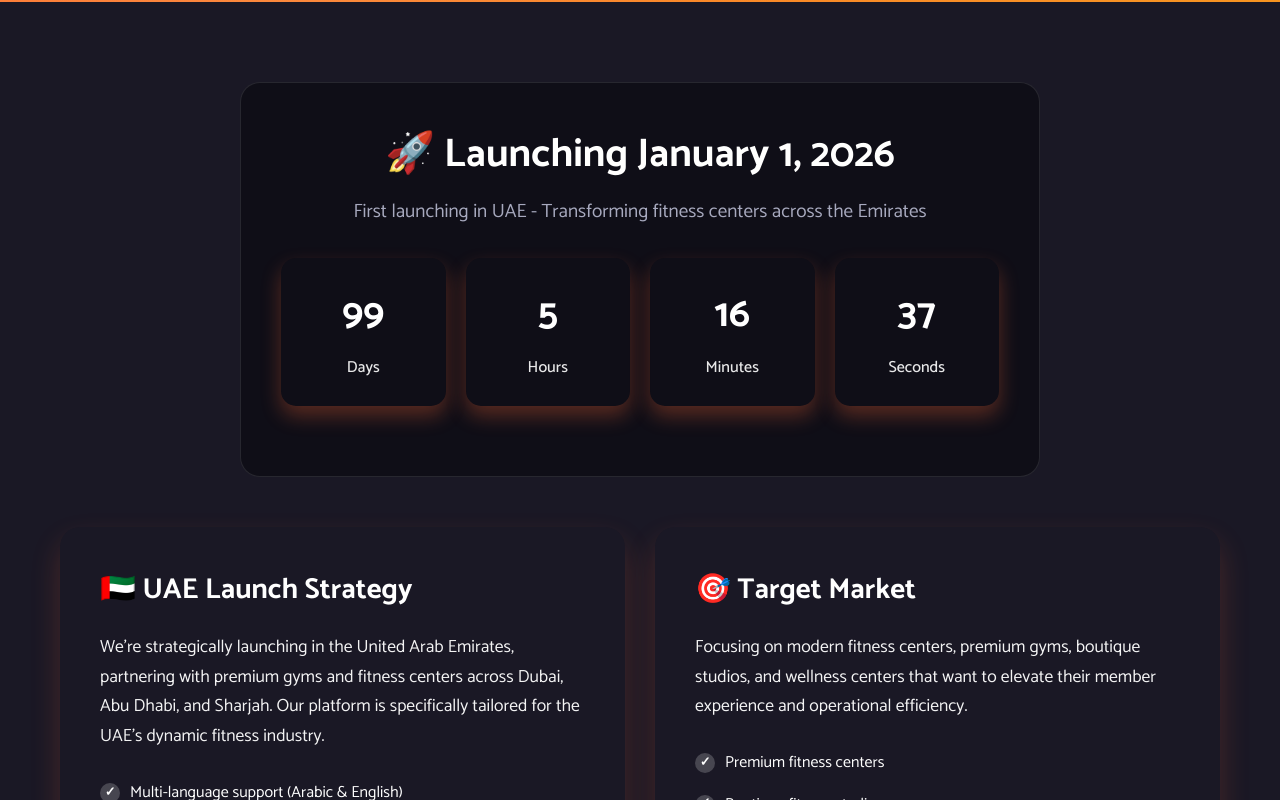
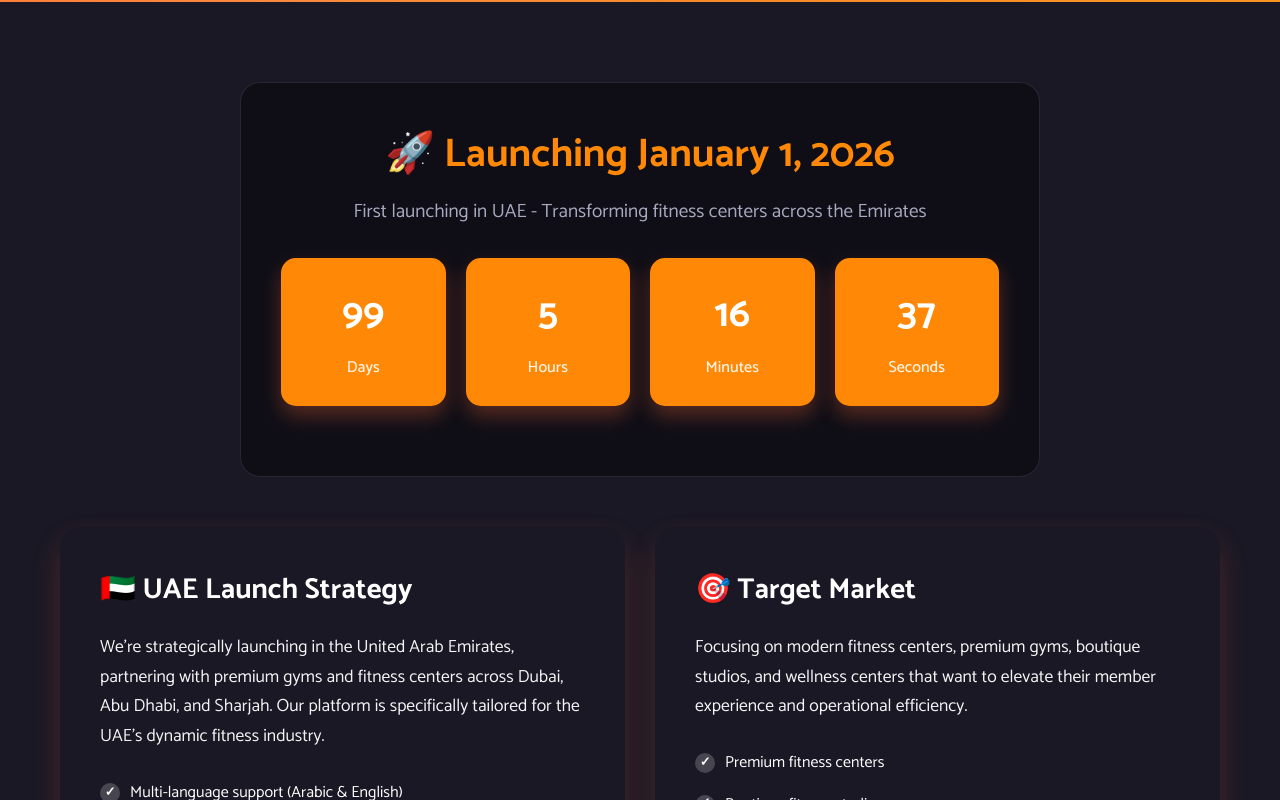
Before and after one commit to gowidebs/gowide-website, a React (Create React App) app: page /gymestry in a window 1280 px wide. Shown: the part 560-1360 px from the top of the page. Built offline with nearby package versions, Linux system fonts and the light colour scheme.

Commit message:
Fix Gymestry page color variables for light mode visibility

```diff
--- a/src/pages/Gymestry.js
+++ b/src/pages/Gymestry.js
@@ -156,7 +156,7 @@ const CountdownTitle = styled.h2`
   font-size: 2.5rem;
   font-weight: 700;
   margin-bottom: 10px;
-  color: var(--primary);
+  color: var(--primary-orange);
 `;
 
 const CountdownSubtitle = styled.p`
@@ -178,7 +178,7 @@ const CountdownTimer = styled.div`
 `;
 
 const TimeUnit = styled.div`
-  background: var(--primary);
+  background: var(--primary-orange);
   color: white;
   padding: 25px 15px;
   border-radius: 15px;
@@ -264,7 +264,7 @@ const SectionHeader = styled.div`
     font-size: clamp(2rem, 4vw, 3rem);
     font-weight: 700;
     margin-bottom: 15px;
-    color: var(--primary);
+    color: var(--primary-orange);
   }
 
   p {
@@ -309,7 +309,7 @@ const FeatureCard = styled.div`
   &:hover {
     transform: translateY(-8px);
     box-shadow: 0 20px 40px rgba(0, 0, 0, 0.15);
-    border-color: var(--primary);
+    border-color: var(--primary-orange);
 
     &::before {
       transform: scaleX(1);
@@ -341,7 +341,7 @@ const FeatureCard = styled.div`
     font-size: 1.4rem;
     font-weight: 700;
     margin-bottom: 15px;
-    color: var(--primary);
+    color: var(--primary-orange);
   }
 
   p {
@@ -374,7 +374,7 @@ const BenefitItem = styled.div`
   &:hover {
     transform: translateY(-5px);
     box-shadow: 0 15px 30px rgba(0, 0, 0, 0.2);
-    border-color: var(--primary);
+    border-color: var(--primary-orange);
   }
 
   .benefit-icon {
@@ -402,7 +402,7 @@ const BenefitItem = styled.div`
     font-size: 1.3rem;
     font-weight: 700;
     margin-bottom: 15px;
-    color: var(--primary);
+    color: var(--primary-orange);
   }
 
   p {
```
